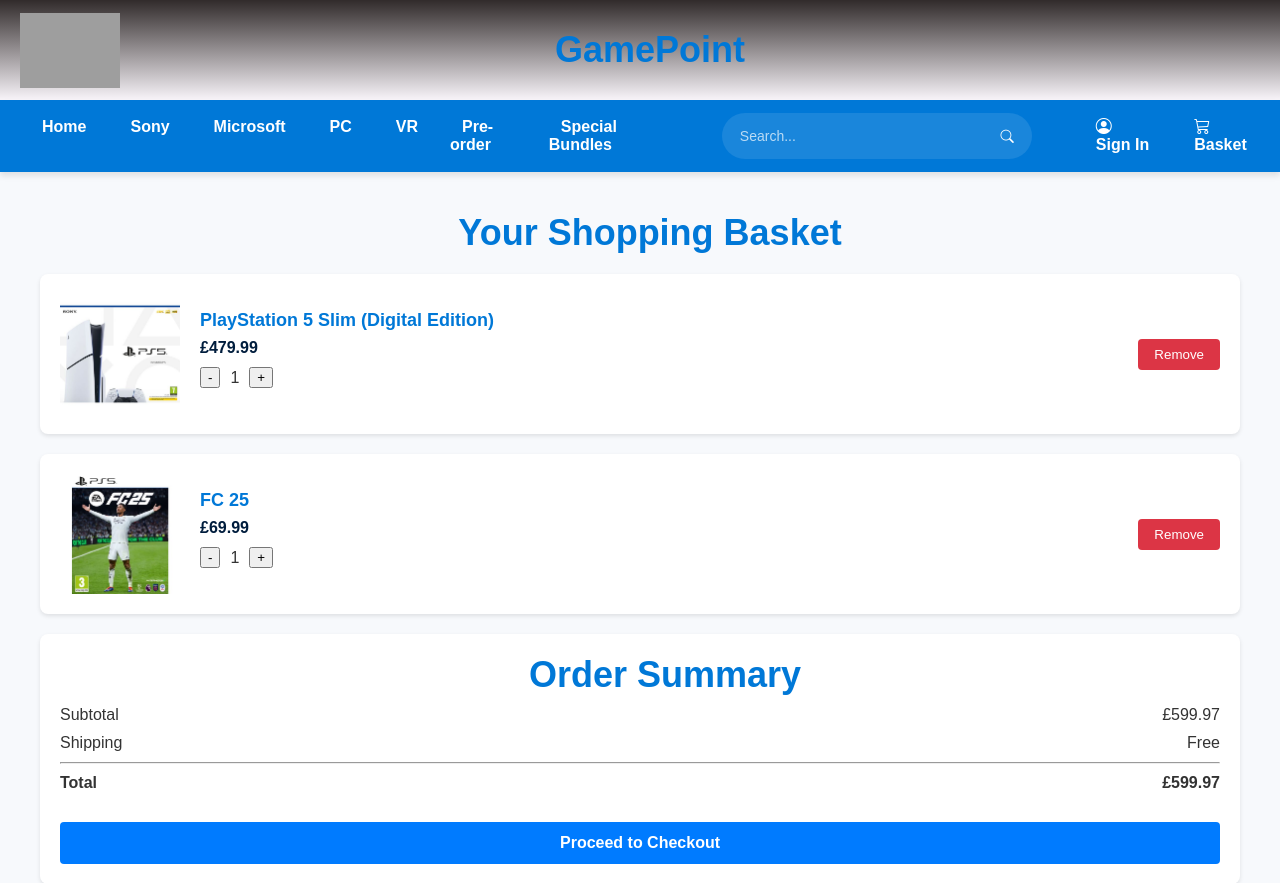
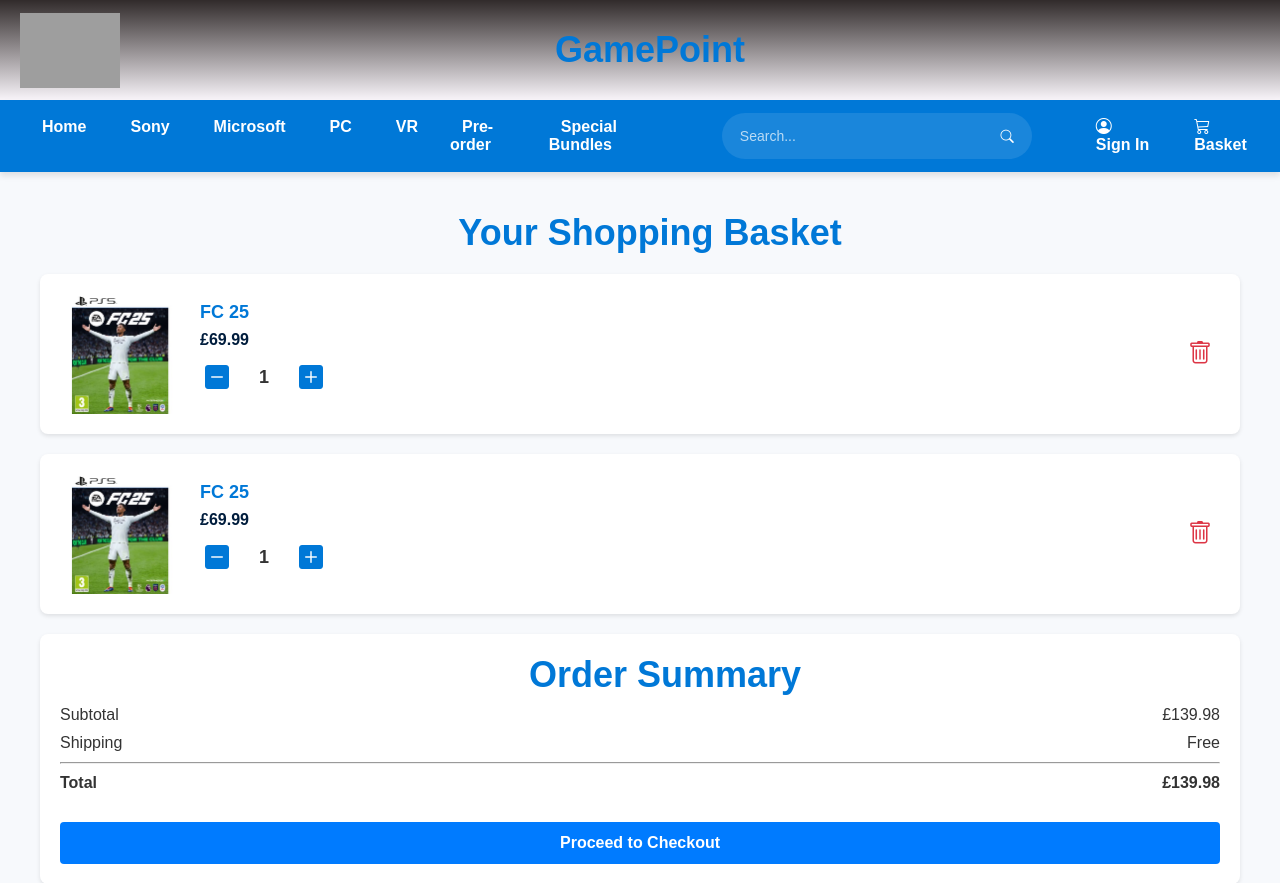
Before and after one commit to Guvy2002/CS2TP---2024, a PHP site: page /basket.html in a window 1280 px wide. Shown: the top 883 px of the page. Run offline with PHP 8.4, Linux system fonts and the light colour scheme; grey boxes are pictures that could not be loaded.

Commit message:
commit 6 (basket page icons and functionality added with javascript) and made navbar stick to the top of the page

```diff
--- a/HTML/basket.html
+++ b/HTML/basket.html
@@ -59,17 +59,23 @@
         <h1> Your Shopping Basket</h1>
 
         <div class="basket-item">
-            <img src="PS5IMAGES/ps5-slim.jpg" alt="PS5 Slim">
+            <img src="PS5IMAGES/fc25.jpg" alt="FC 25">
             <div class="item-details">
-                <div class="item-title">PlayStation 5 Slim (Digital Edition)</div>
-                <div class="item-price">£479.99</div>
+                <div class="item-title">FC 25</div>
+                <div class="item-price">£69.99</div>
                 <div class="quantity-controls">
-                    <button class="quantity-btn">-</button>
+                    <button class="quantity-btn">
+                        <i class="bi bi-dash-square-fill"></i>
+                    </button>
                     <span>1</span>
-                    <button class="quantity-btn">+</button>
+                    <button class="quantity-btn">
+                        <i class="bi bi-plus-square-fill"></i>
+                    </button>
                 </div>
             </div>
-            <button class="remove-button">Remove</button>
+            <button class="remove-button">
+                <i class="bi bi-trash"></i>
+            </button>
         </div>
 
         <div class="basket-item">
@@ -78,12 +84,18 @@
                 <div class="item-title">FC 25</div>
                 <div class="item-price">£69.99</div>
                 <div class="quantity-controls">
-                    <button class="quantity-btn">-</button>
+                    <button class="quantity-btn">
+                        <i class="bi bi-dash-square-fill"></i>
+                    </button>
                     <span>1</span>
-                    <button class="quantity-btn">+</button>
+                    <button class="quantity-btn">
+                        <i class="bi bi-plus-square-fill"></i>
+                    </button>
                 </div>
             </div>
-            <button class="remove-button">Remove</button>
+            <button class="remove-button">
+                <i class="bi bi-trash"></i>
+            </button>
         </div>
 
         <div class="basket-summary">
@@ -184,5 +196,91 @@
             <!-- Copyright -->
 </body>
 
+<script>
+    // Wait for the DOM to be fully loaded
+    document.addEventListener('DOMContentLoaded', function () {
+        // Function to update the order summary totals
+        function updateTotals() {
+            let subtotal = 0;
+            // Get all basket items
+            const basketItems = document.querySelectorAll('.basket-item');
 
-</html>
+            basketItems.forEach(item => {
+                // Get the price (remove £ symbol and convert to number)
+                const price = parseFloat(item.querySelector('.item-price').textContent.replace('£', ''));
+                // Get the quantity
+                const quantity = parseInt(item.querySelector('.quantity-controls span').textContent);
+                // Add to subtotal
+                subtotal += price * quantity;
+            });
+
+            // Update the displayed totals
+            const subtotalDisplay = document.querySelector('.basket-summary div:nth-child(2) span:last-child');
+            const totalDisplay = document.querySelector('.basket-summary div:nth-child(5) span:last-child');
+
+            subtotalDisplay.textContent = `£${subtotal.toFixed(2)}`;
+            totalDisplay.textContent = `£${subtotal.toFixed(2)}`; // Same as subtotal since shipping is free
+        }
+
+        // Add event listeners to quantity buttons
+        document.querySelectorAll('.quantity-btn').forEach(button => {
+            button.addEventListener('click', function () {
+                const quantitySpan = this.parentElement.querySelector('span');
+                let quantity = parseInt(quantitySpan.textContent);
+
+                // Check if it's plus or minus button
+                if (this.querySelector('.bi-plus-square-fill')) {
+                    quantity++;
+                } else if (this.querySelector('.bi-dash-square-fill') && quantity > 1) {
+                    quantity--;
+                }
+
+                // Update the displayed quantity
+                quantitySpan.textContent = quantity;
+
+                // Update totals
+                updateTotals();
+            });
+        });
+
+        // Add event listeners to remove buttons
+        document.querySelectorAll('.remove-button').forEach(button => {
+            button.addEventListener('click', function () {
+                // Add fade-out animation
+                const basketItem = this.closest('.basket-item');
+                basketItem.style.transition = 'opacity 0.3s ease';
+                basketItem.style.opacity = '0';
+
+                // Remove the item after animation
+                setTimeout(() => {
+                    basketItem.remove();
+                    // Update totals after removing
+                    updateTotals();
+
+                    // Check if basket is empty
+                    const remainingItems = document.querySelectorAll('.basket-item');
+                    if (remainingItems.length === 0) {
+                        const basketContainer = document.querySelector('.basket-container');
+                        const emptyMessage = document.createElement('div');
+                        emptyMessage.textContent = 'Your basket is empty';
+                        emptyMessage.style.textAlign = 'center';
+                        emptyMessage.style.padding = '20px';
+                        emptyMessage.style.fontSize = '18px';
+                        basketContainer.insertBefore(emptyMessage, document.querySelector('.basket-summary'));
+                    }
+                }, 300);
+            });
+        });
+
+        // Add event listener to checkout button
+        document.querySelector('.checkout-button').addEventListener('click', function () {
+            // You can add checkout logic here
+            alert('Proceeding to checkout...');
+        });
+
+        // Initial calculation of totals
+        updateTotals();
+    });
+</script>
+
+</html >
--- a/HTML/ps5.html
+++ b/HTML/ps5.html
@@ -393,3 +393,8 @@
                 <a class="text-white" href="#">GamePoint</a>
             </div>
             <!-- Copyright -->
+        </div>
+    </section>
+</body>
+
+</html>
--- a/HTML/ps5styles.css
+++ b/HTML/ps5styles.css
@@ -84,6 +84,9 @@ h1 {
 
 /* Navigation Bar */
 .navbar {
+    position: sticky;
+    top: 0;
+    z-index: 1000;
     display: flex;
     align-items: center;
     justify-content: space-between;
@@ -510,39 +513,63 @@ img {
     font-weight: bold;
 }
 
+/* Quantity Controls Styling */
 .quantity-controls {
     display: flex;
     align-items: center;
-    gap: 10px;
+    gap: 15px;  /* Increased gap for better spacing */
     margin: 10px 0;
 }
 
-.quantity-button {
-    background-color: #0078d7;
-    color: white;
+.quantity-btn {
+    background: none;
     border: none;
-    border-radius: 4px;
-    padding: 5px 10px;
+    padding: 5px;
     cursor: pointer;
-    transition: background-color 0.3s ease;
+    display: flex;
+    align-items: center;
+    justify-content: center;
 }
 
-.quantity-button:hover {
-    background-color: #005bb5;
+/* Style for the plus and minus icons */
+.bi-plus-square-fill,
+.bi-dash-square-fill {
+    font-size: 24px;
+    color: #0078d7;
+    transition: color 0.3s ease;
 }
 
-.remove-button {
-    background-color: #dc3545;
-    color: white;
-    border: none;
-    border-radius: 4px;
-    padding: 8px 16px;
-    cursor: pointer;
-    transition: background-color 0.3s ease;
+.quantity-btn:hover .bi-plus-square-fill,
+.quantity-btn:hover .bi-dash-square-fill {
+    color: #005bb5;
 }
 
-.remove-button:hover {
-    background-color: #c82333;
+.quantity-controls span {
+    font-size: 18px;
+    font-weight: bold;
+    color: #333;
+    min-width: 30px;
+    text-align: center;
+}
+
+/* Remove button styling */
+.remove-button {
+    background: none;
+    border: none;
+    cursor: pointer;
+    padding: 8px;
+    display: flex;
+    align-items: center;
+    transition: color 0.3s ease;
+}
+
+.bi-trash {
+    font-size: 24px;
+    color: #dc3545;
+}
+
+.remove-button:hover .bi-trash {
+    color: #c82333;
 }
 
 .basket-summary {
```
